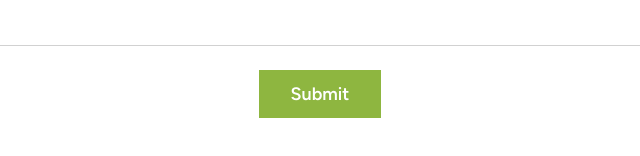
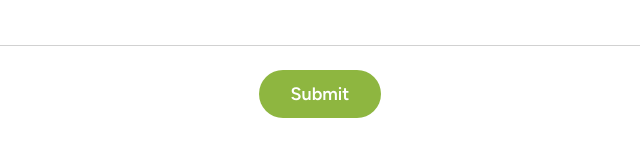
Before and after one commit to khanbabul/silkfood, a plain HTML site: page contact-form/index.html in a window 1280 px wide. Shown: the part 490-646 px from the top of the page, 320-960 px from the left. Drawn offline with Linux system fonts and the light colour scheme.

Commit message:
Update style.css

```diff
--- a/contact-form/style.css
+++ b/contact-form/style.css
@@ -135,7 +135,7 @@ fieldset {
 
 .fs-button {
   background-color: var(--color-primary);
-  border-radius: 0px;
+  border-radius: 9999px;
   color: white;
   cursor: pointer;
   font-size: 1.125rem;
```
